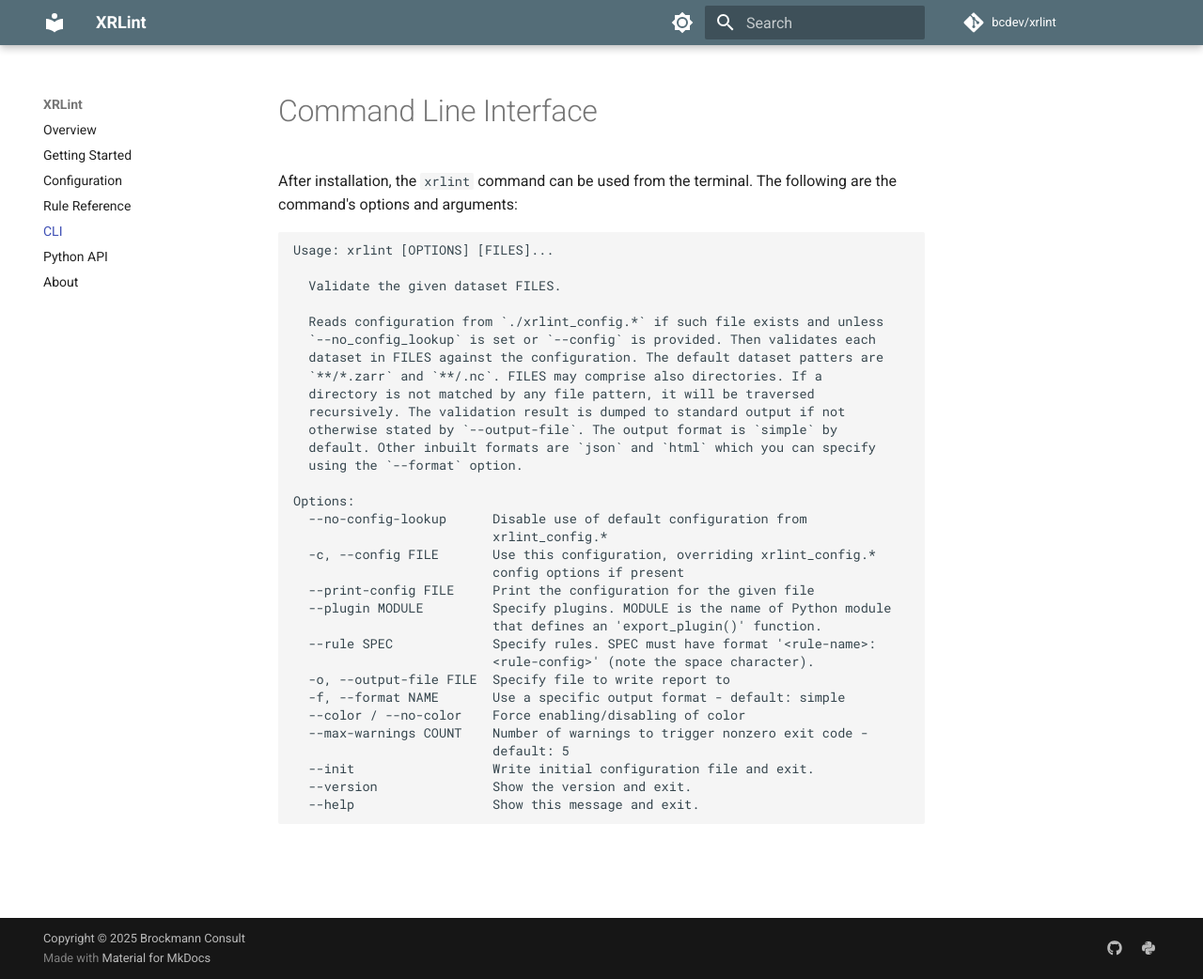
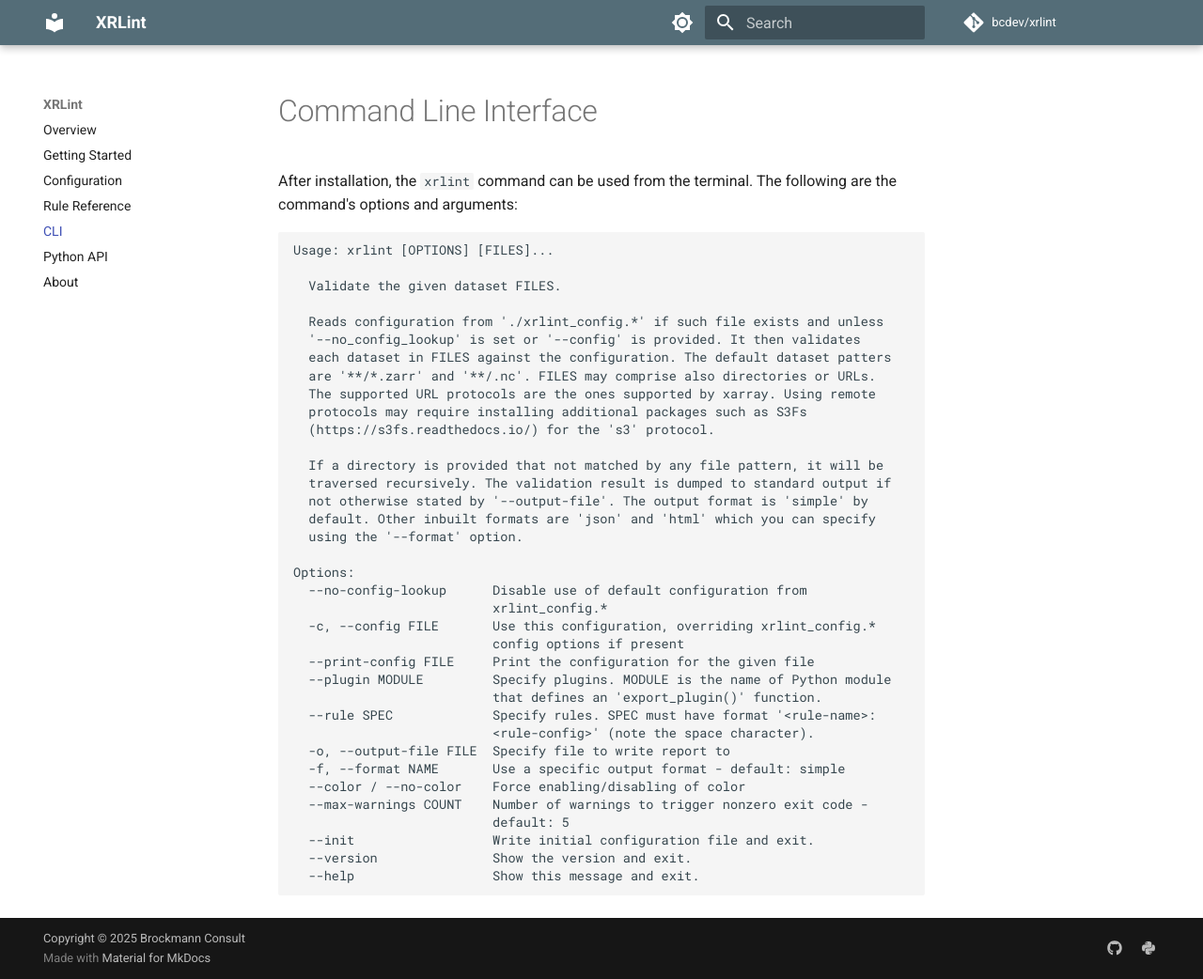
Before and after one commit to bcdev/xrlint, an MkDocs documentation site: the page built from docs/cli.md, in a window 1280 px wide and 1042 px high. Shown: the whole window at 94% size. Built offline with MkDocs 1.6.1 and Material for MkDocs 9.7.7, drawn with Linux system fonts in a browser that asks for light colours; comment, search, counter and statistics services are not loaded.

Commit message:
clarified that also URLs are supported

````diff
--- a/docs/cli.md
+++ b/docs/cli.md
@@ -8,15 +8,19 @@
 
   Validate the given dataset FILES.
 
-  Reads configuration from `./xrlint_config.*` if such file exists and unless
-  `--no_config_lookup` is set or `--config` is provided. Then validates each
-  dataset in FILES against the configuration. The default dataset patters are
-  `**/*.zarr` and `**/.nc`. FILES may comprise also directories. If a
-  directory is not matched by any file pattern, it will be traversed
-  recursively. The validation result is dumped to standard output if not
-  otherwise stated by `--output-file`. The output format is `simple` by
-  default. Other inbuilt formats are `json` and `html` which you can specify
-  using the `--format` option.
+  Reads configuration from './xrlint_config.*' if such file exists and unless
+  '--no_config_lookup' is set or '--config' is provided. It then validates
+  each dataset in FILES against the configuration. The default dataset patters
+  are '**/*.zarr' and '**/.nc'. FILES may comprise also directories or URLs.
+  The supported URL protocols are the ones supported by xarray. Using remote
+  protocols may require installing additional packages such as S3Fs
+  (https://s3fs.readthedocs.io/) for the 's3' protocol.
+
+  If a directory is provided that not matched by any file pattern, it will be
+  traversed recursively. The validation result is dumped to standard output if
+  not otherwise stated by '--output-file'. The output format is 'simple' by
+  default. Other inbuilt formats are 'json' and 'html' which you can specify
+  using the '--format' option.
 
 Options:
   --no-config-lookup      Disable use of default configuration from
@@ -36,5 +40,4 @@
   --init                  Write initial configuration file and exit.
   --version               Show the version and exit.
   --help                  Show this message and exit.
-
 ```
````
Also changed, not shown: README.md (+2 -0 lines), docs/config.md (+3 -3 lines), docs/index.md (+2 -0 lines), 2 other files.
